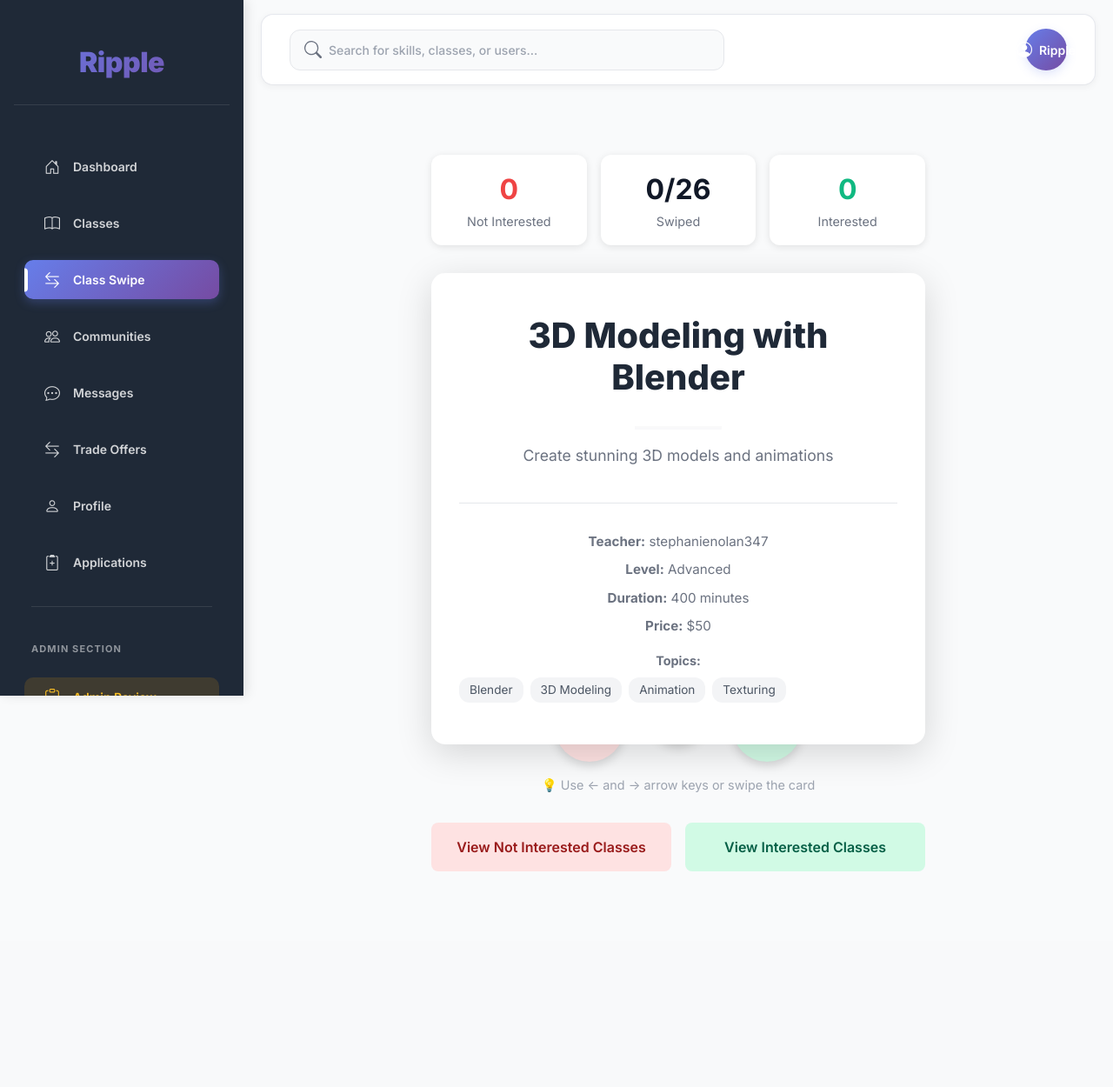
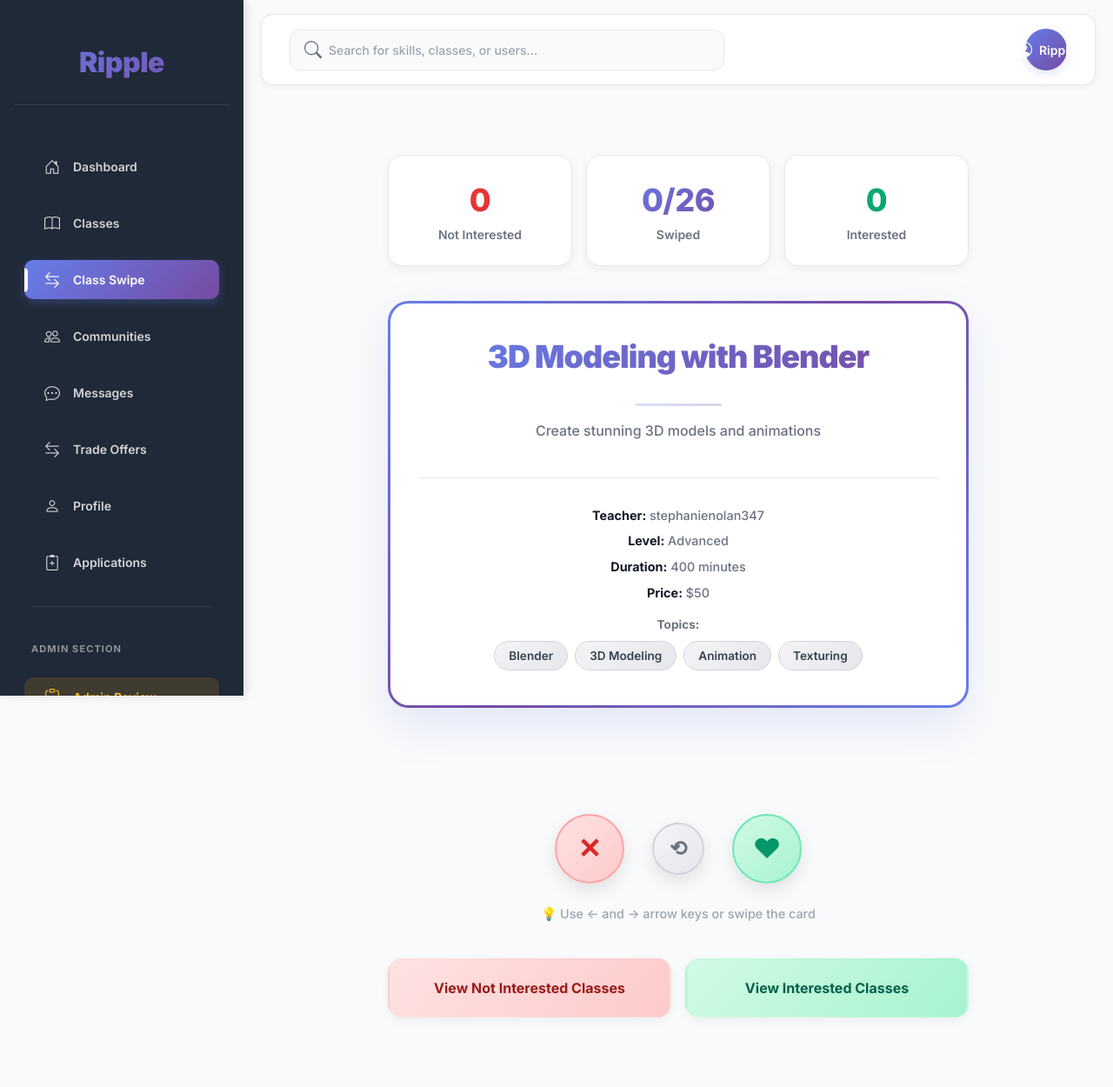
Before and after one commit to Ethan-Grey/Ripple, a Django app: page /swipe/ in a window 1280 px wide. Shown: the whole page at 87% size. Before the commit the page ends 1002 px from the top, so only its background shows below. Run offline with Django 5.2, Linux system fonts and the light colour scheme; a user stored in the database is signed in; data comes from the database, SQL or seed files in the repository; both versions use the stored data as it was after the commit; some libraries are stand-ins or nearby versions.

Commit message:
Updated class swipe layout & theme

```diff
--- a/core/templates/core/swipe.html
+++ b/core/templates/core/swipe.html
@@ -3,59 +3,82 @@
 
 {% block content %}
 <style>
+@import url('https://fonts.googleapis.com/css2?family=Inter:wght@400;500;600;700;800;900&display=swap');
+
 .swipe-container {
-    max-width: 600px;
+    max-width: 700px;
     margin: 0 auto;
     padding: 2rem 1rem;
     user-select: none;
+    font-family: 'Inter', -apple-system, BlinkMacSystemFont, sans-serif;
 }
 
 .swipe-stats {
     display: flex;
     justify-content: space-around;
-    margin-bottom: 2rem;
+    margin-bottom: 2.5rem;
     gap: 1rem;
 }
 
 .stat-card {
     flex: 1;
     background: white;
-    padding: 1rem;
-    border-radius: 12px;
+    padding: 1.5rem;
+    border-radius: 16px;
     text-align: center;
-    box-shadow: 0 2px 8px rgba(0,0,0,0.1);
-    transition: transform 0.2s;
+    box-shadow: 0 4px 12px rgba(0, 0, 0, 0.05);
+    transition: all 0.3s ease;
+    border: 1px solid #e5e7eb;
+    text-decoration: none;
+    display: block;
 }
 
 .stat-card:hover {
-    transform: translateY(-2px);
+    transform: translateY(-3px);
+    box-shadow: 0 8px 20px rgba(102, 126, 234, 0.15);
+    border-color: #667eea;
 }
 
 .stat-number {
-    font-size: 2rem;
-    font-weight: 700;
+    font-size: 2.25rem;
+    font-weight: 800;
     display: block;
+    letter-spacing: -0.5px;
 }
 
 .stat-label {
-    font-size: 0.9rem;
+    font-size: 0.875rem;
     color: #6b7280;
-    margin-top: 0.25rem;
+    margin-top: 0.5rem;
+    font-weight: 600;
 }
 
 .stat-card.whitelist .stat-number {
-    color: #10b981;
+    background: linear-gradient(135deg, #10b981 0%, #059669 100%);
+    -webkit-background-clip: text;
+    -webkit-text-fill-color: transparent;
+    background-clip: text;
 }
 
 .stat-card.blacklist .stat-number {
-    color: #ef4444;
+    background: linear-gradient(135deg, #ef4444 0%, #dc2626 100%);
+    -webkit-background-clip: text;
+    -webkit-text-fill-color: transparent;
+    background-clip: text;
+}
+
+.stat-card:not(.whitelist):not(.blacklist) .stat-number {
+    background: linear-gradient(135deg, #667eea 0%, #764ba2 100%);
+    -webkit-background-clip: text;
+    -webkit-text-fill-color: transparent;
+    background-clip: text;
 }
 
 .card-container {
     perspective: 1000px;
-    margin-bottom: 2rem;
+    margin-bottom: 2.5rem;
     position: relative;
-    height: 450px;
+    height: 550px;
 }
 
 .skill-card {
@@ -64,17 +87,45 @@
     left: 0;
     right: 0;
     background: white;
-    border-radius: 16px;
-    padding: 3rem 2rem;
+    border-radius: 24px;
+    padding: 2.5rem 2rem;
     text-align: center;
-    box-shadow: 0 10px 40px rgba(0,0,0,0.15);
-    min-height: 400px;
+    box-shadow: 0 20px 50px rgba(102, 126, 234, 0.15);
+    max-height: 550px;
+    overflow-y: auto;
+    overflow-x: hidden;
     display: flex;
     flex-direction: column;
-    justify-content: center;
-    transition: transform 0.3s ease, opacity 0.3s ease;
+    transition: transform 0.3s ease, opacity 0.3s ease, border 0.3s ease;
     cursor: grab;
     touch-action: none;
+    border: 3px solid transparent;
+    background-image:
+        linear-gradient(white, white),
+        linear-gradient(135deg, #667eea 0%, #764ba2 50%, #667eea 100%);
+    background-origin: border-box;
+    background-clip: padding-box, border-box;
+    scrollbar-width: thin;
+    scrollbar-color: #667eea #f3f4f6;
+}
+
+.skill-card::-webkit-scrollbar {
+    width: 6px;
+}
+
+.skill-card::-webkit-scrollbar-track {
+    background: #f3f4f6;
+    border-radius: 10px;
+    margin: 8px 0;
+}
+
+.skill-card::-webkit-scrollbar-thumb {
+    background: linear-gradient(135deg, #667eea 0%, #764ba2 100%);
+    border-radius: 10px;
+}
+
+.skill-card::-webkit-scrollbar-thumb:hover {
+    background: linear-gradient(135deg, #764ba2 0%, #667eea 100%);
 }
 
 .skill-card:active {
@@ -109,45 +160,120 @@
 
 .swipe-indicator {
     position: absolute;
-    top: 20px;
-    font-size: 6rem;
+    top: 30px;
+    font-size: 5rem;
     opacity: 0;
     transition: opacity 0.2s;
     pointer-events: none;
     z-index: 10;
+    font-weight: 900;
 }
 
 .swipe-indicator.left {
-    left: 20px;
+    left: 30px;
     color: #ef4444;
 }
 
 .swipe-indicator.right {
-    right: 20px;
+    right: 30px;
     color: #10b981;
 }
 
 .swipe-indicator.active {
-    opacity: 0.8;
+    opacity: 0.9;
 }
 
 .skill-card h2 {
-    font-size: 2.5rem;
-    font-weight: 800;
+    font-size: 2.25rem;
+    font-weight: 900;
     margin-bottom: 1rem;
-    color: #1f2937;
+    background: linear-gradient(135deg, #667eea 0%, #764ba2 100%);
+    -webkit-background-clip: text;
+    -webkit-text-fill-color: transparent;
+    background-clip: text;
+    letter-spacing: -1px;
+    line-height: 1.2;
 }
 
-.skill-card p {
-    font-size: 1.1rem;
+.skill-card > p {
+    font-size: 1rem;
     color: #6b7280;
     line-height: 1.6;
+    font-weight: 500;
+    max-height: 4.8em;
+    overflow: hidden;
+    display: -webkit-box;
+    -webkit-line-clamp: 3;
+    -webkit-box-orient: vertical;
+}
+
+.card-divider {
+    width: 100px;
+    margin: 1rem auto;
+    border: none;
+    height: 3px;
+    background: linear-gradient(135deg, #667eea 0%, #764ba2 100%);
+    border-radius: 2px;
+}
+
+.class-details {
+    margin-top: 1.5rem;
+    padding-top: 1.5rem;
+    border-top: 1px solid #e5e7eb;
+}
+
+.detail-item {
+    font-size: 0.9rem;
+    color: #6b7280;
+    margin: 0.5rem 0;
+    font-weight: 500;
+}
+
+.detail-item strong {
+    color: #111827;
+    font-weight: 700;
+}
+
+.price-free {
+    font-size: 0.95rem;
+    color: #10b981;
+    margin: 0.5rem 0;
+    font-weight: 700;
+}
+
+.topics-container {
+    margin-top: 1rem;
+}
+
+.topics-label {
+    font-size: 0.85rem;
+    color: #6b7280;
+    margin-bottom: 0.5rem;
+    font-weight: 700;
+}
+
+.topics-list {
+    display: flex;
+    flex-wrap: wrap;
+    gap: 0.5rem;
+    justify-content: center;
+}
+
+.topic-tag {
+    background: linear-gradient(135deg, #f3f4f6 0%, #e5e7eb 100%);
+    padding: 0.375rem 1rem;
+    border-radius: 20px;
+    font-size: 0.85rem;
+    color: #374151;
+    font-weight: 600;
+    border: 1px solid #d1d5db;
 }
 
 .swipe-buttons {
     display: flex;
     justify-content: center;
     gap: 2rem;
+    align-items: center;
 }
 
 .swipe-btn {
@@ -157,11 +283,12 @@
     border: none;
     font-size: 2rem;
     cursor: pointer;
-    transition: all 0.3s;
-    box-shadow: 0 4px 12px rgba(0,0,0,0.15);
+    transition: all 0.3s ease;
+    box-shadow: 0 8px 20px rgba(0, 0, 0, 0.1);
     display: flex;
     align-items: center;
     justify-content: center;
+    font-weight: 900;
 }
 
 .swipe-btn:hover {
@@ -173,80 +300,109 @@
 }
 
 .swipe-btn.dislike {
-    background: #fee2e2;
-    color: #ef4444;
+    background: linear-gradient(135deg, #fee2e2 0%, #fecaca 100%);
+    color: #dc2626;
+    border: 2px solid #fca5a5;
 }
 
 .swipe-btn.dislike:hover {
-    background: #fecaca;
+    box-shadow: 0 12px 30px rgba(239, 68, 68, 0.3);
 }
 
 .swipe-btn.like {
-    background: #d1fae5;
-    color: #10b981;
+    background: linear-gradient(135deg, #d1fae5 0%, #a7f3d0 100%);
+    color: #059669;
+    border: 2px solid #6ee7b7;
 }
 
 .swipe-btn.like:hover {
-    background: #a7f3d0;
+    box-shadow: 0 12px 30px rgba(16, 185, 129, 0.3);
 }
 
 .swipe-btn.undo {
-    background: #f3f4f6;
+    background: linear-gradient(135deg, #f3f4f6 0%, #e5e7eb 100%);
     color: #6b7280;
     width: 60px;
     height: 60px;
     font-size: 1.5rem;
+    border: 2px solid #d1d5db;
+}
+
+.swipe-btn.undo:hover {
+    background: linear-gradient(135deg, #e5e7eb 0%, #d1d5db 100%);
 }
 
 .no-more-skills {
     background: white;
-    border-radius: 16px;
-    padding: 3rem 2rem;
+    border-radius: 24px;
+    padding: 4rem 2.5rem;
     text-align: center;
-    box-shadow: 0 10px 40px rgba(0,0,0,0.15);
+    box-shadow: 0 20px 50px rgba(102, 126, 234, 0.15);
+    border: 1px solid #e5e7eb;
 }
 
 .no-more-skills h3 {
-    font-size: 2rem;
+    font-size: 2.5rem;
     margin-bottom: 1rem;
+    font-weight: 900;
+    background: linear-gradient(135deg, #667eea 0%, #764ba2 100%);
+    -webkit-background-clip: text;
+    -webkit-text-fill-color: transparent;
+    background-clip: text;
+}
+
+.no-more-skills p {
+    font-size: 1.125rem;
+    color: #6b7280;
+    font-weight: 500;
 }
 
 .view-lists {
     display: flex;
     gap: 1rem;
-    margin-top: 2rem;
+    margin-top: 2.5rem;
 }
 
 .view-lists a {
     flex: 1;
-    padding: 1rem;
-    border-radius: 8px;
+    padding: 1.25rem;
+    border-radius: 16px;
     text-align: center;
     text-decoration: none;
-    font-weight: 600;
-    transition: all 0.2s;
+    font-weight: 700;
+    transition: all 0.3s ease;
+    box-shadow: 0 4px 12px rgba(0, 0, 0, 0.05);
+    border: 2px solid transparent;
 }
 
 .view-lists a.whitelist-link {
-    background: #d1fae5;
+    background: linear-gradient(135deg, #d1fae5 0%, #a7f3d0 100%);
     color: #065f46;
 }
 
+.view-lists a.whitelist-link:hover {
+    transform: translateY(-3px);
+    box-shadow: 0 8px 20px rgba(16, 185, 129, 0.25);
+    border-color: #10b981;
+}
+
 .view-lists a.blacklist-link {
-    background: #fee2e2;
+    background: linear-gradient(135deg, #fee2e2 0%, #fecaca 100%);
     color: #991b1b;
 }
 
-.view-lists a:hover {
-    transform: translateY(-2px);
-    box-shadow: 0 4px 12px rgba(0,0,0,0.15);
+.view-lists a.blacklist-link:hover {
+    transform: translateY(-3px);
+    box-shadow: 0 8px 20px rgba(239, 68, 68, 0.25);
+    border-color: #ef4444;
 }
 
 .keyboard-hint {
     text-align: center;
     color: #9ca3af;
     font-size: 0.9rem;
-    margin-top: 1rem;
+    margin-top: 1.5rem;
+    font-weight: 500;
 }
 
 @media (max-width: 640px) {
@@ -306,33 +484,33 @@
         <div class="swipe-indicator right">❤</div>
         <div class="skill-card" id="class-card" data-class-id="{{ card_class.id }}">
             <h2>{{ card_class.title }}</h2>
-            <hr style="width: 100px; margin: 1rem auto; border: 2px solid #e5e7eb;"/>
+            <hr class="card-divider"/>
             <p style="margin-bottom: 1rem;">{{ card_class.short_description|default:card_class.full_description|default:"Discover this class and learn something new!" }}</p>
-            <div style="margin-top: 1.5rem; padding-top: 1.5rem; border-top: 1px solid #e5e7eb;">
-                <p style="font-size: 0.95rem; color: #6b7280; margin: 0.5rem 0;">
+            <div class="class-details">
+                <p class="detail-item">
                     <strong>Teacher:</strong> {{ card_class.teacher.username }}
                 </p>
-                <p style="font-size: 0.95rem; color: #6b7280; margin: 0.5rem 0;">
+                <p class="detail-item">
                     <strong>Level:</strong> {{ card_class.get_difficulty_display }}
                 </p>
-                <p style="font-size: 0.95rem; color: #6b7280; margin: 0.5rem 0;">
+                <p class="detail-item">
                     <strong>Duration:</strong> {{ card_class.duration_minutes }} minutes
                 </p>
                 {% if card_class.price_cents > 0 %}
-                <p style="font-size: 0.95rem; color: #6b7280; margin: 0.5rem 0;">
+                <p class="detail-item">
                     <strong>Price:</strong> ${% widthratio card_class.price_cents 100 1 %}
                 </p>
                 {% else %}
-                <p style="font-size: 0.95rem; color: #10b981; margin: 0.5rem 0; font-weight: 600;">
+                <p class="price-free">
                     Free
                 </p>
                 {% endif %}
                 {% if card_class.topics.all %}
-                <div style="margin-top: 1rem;">
-                    <p style="font-size: 0.9rem; color: #6b7280; margin-bottom: 0.5rem;"><strong>Topics:</strong></p>
-                    <div style="display: flex; flex-wrap: wrap; gap: 0.5rem;">
+                <div class="topics-container">
+                    <p class="topics-label">Topics:</p>
+                    <div class="topics-list">
                         {% for topic in card_class.topics.all|slice:":5" %}
-                        <span style="background: #f3f4f6; padding: 0.25rem 0.75rem; border-radius: 12px; font-size: 0.85rem; color: #4b5563;">
+                        <span class="topic-tag">
                             {{ topic.name }}
                         </span>
                         {% endfor %}
@@ -433,32 +611,32 @@ function swipe(action) {
                     mainContent.textContent = data.next_class.short_description || 'Discover this class and learn something new!';
 
                     // Update details section
-                    const detailsSection = card.querySelector('div[style*="margin-top: 1.5rem"]');
+                    const detailsSection = card.querySelector('.class-details');
                     if (detailsSection) {
                         detailsSection.innerHTML = `
-                            <p style="font-size: 0.95rem; color: #6b7280; margin: 0.5rem 0;">
+                            <p class="detail-item">
                                 <strong>Teacher:</strong> ${data.next_class.teacher}
                             </p>
-                            <p style="font-size: 0.95rem; color: #6b7280; margin: 0.5rem 0;">
+                            <p class="detail-item">
                                 <strong>Level:</strong> ${data.next_class.difficulty}
                             </p>
-                            <p style="font-size: 0.95rem; color: #6b7280; margin: 0.5rem 0;">
+                            <p class="detail-item">
                                 <strong>Duration:</strong> ${data.next_class.duration_minutes} minutes
                             </p>
                             ${data.next_class.price_cents > 0 ?
-                                `<p style="font-size: 0.95rem; color: #6b7280; margin: 0.5rem 0;">
+                                `<p class="detail-item">
                                     <strong>Price:</strong> $${(data.next_class.price_cents / 100).toFixed(2)}
                                 </p>` :
-                                `<p style="font-size: 0.95rem; color: #10b981; margin: 0.5rem 0; font-weight: 600;">
+                                `<p class="price-free">
                                     Free
                                 </p>`
                             }
                             ${data.next_class.topics && data.next_class.topics.length > 0 ? `
-                                <div style="margin-top: 1rem;">
-                                    <p style="font-size: 0.9rem; color: #6b7280; margin-bottom: 0.5rem;"><strong>Topics:</strong></p>
-                                    <div style="display: flex; flex-wrap: wrap; gap: 0.5rem;">
+                                <div class="topics-container">
+                                    <p class="topics-label">Topics:</p>
+                                    <div class="topics-list">
                                         ${data.next_class.topics.map(topic =>
-                                            `<span style="background: #f3f4f6; padding: 0.25rem 0.75rem; border-radius: 12px; font-size: 0.85rem; color: #4b5563;">
+                                            `<span class="topic-tag">
                                                 ${topic}
                                             </span>`
                                         ).join('')}
```
Also changed, not shown: other parts of core/templates/core/swipe.html (+28 -6 lines), db.sqlite3.
